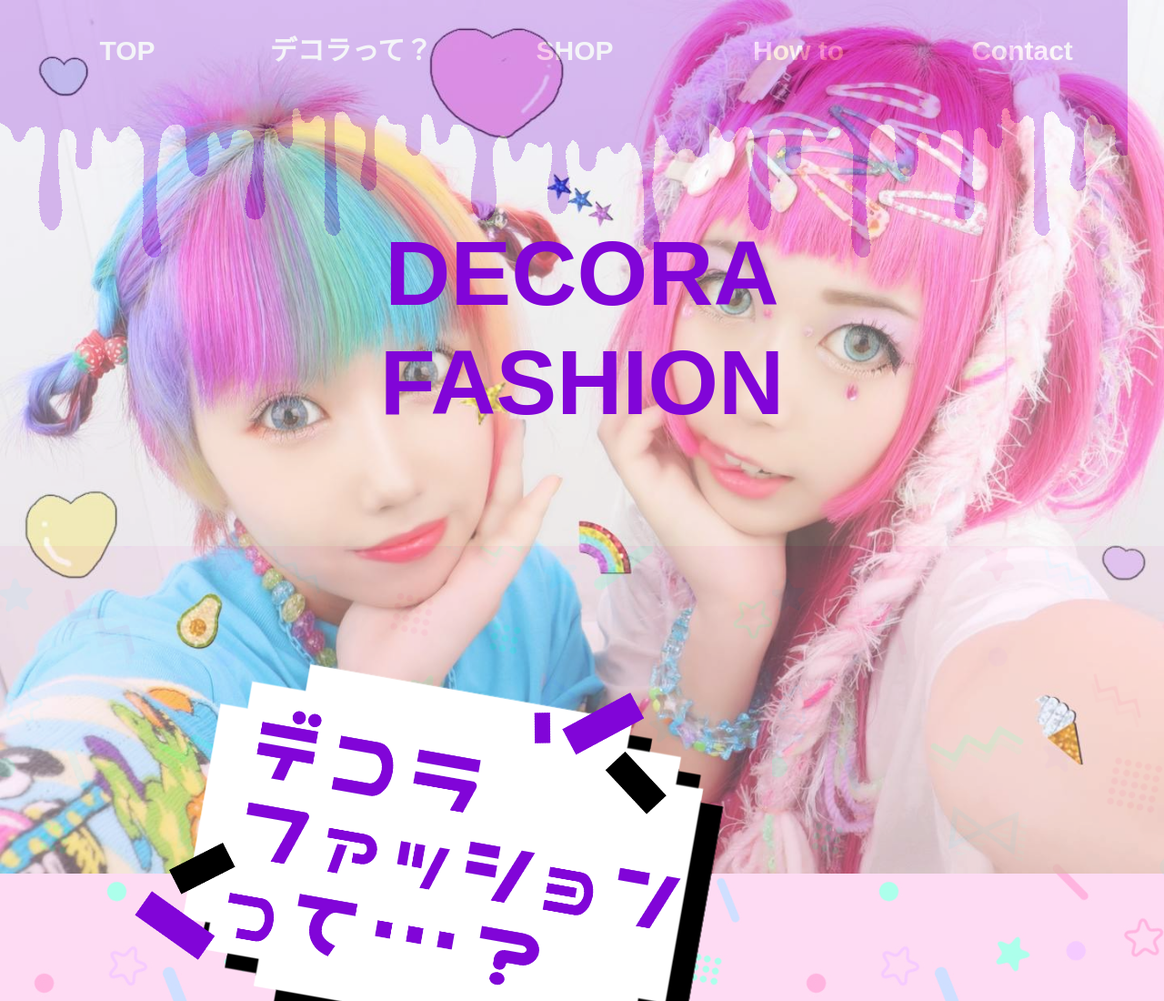
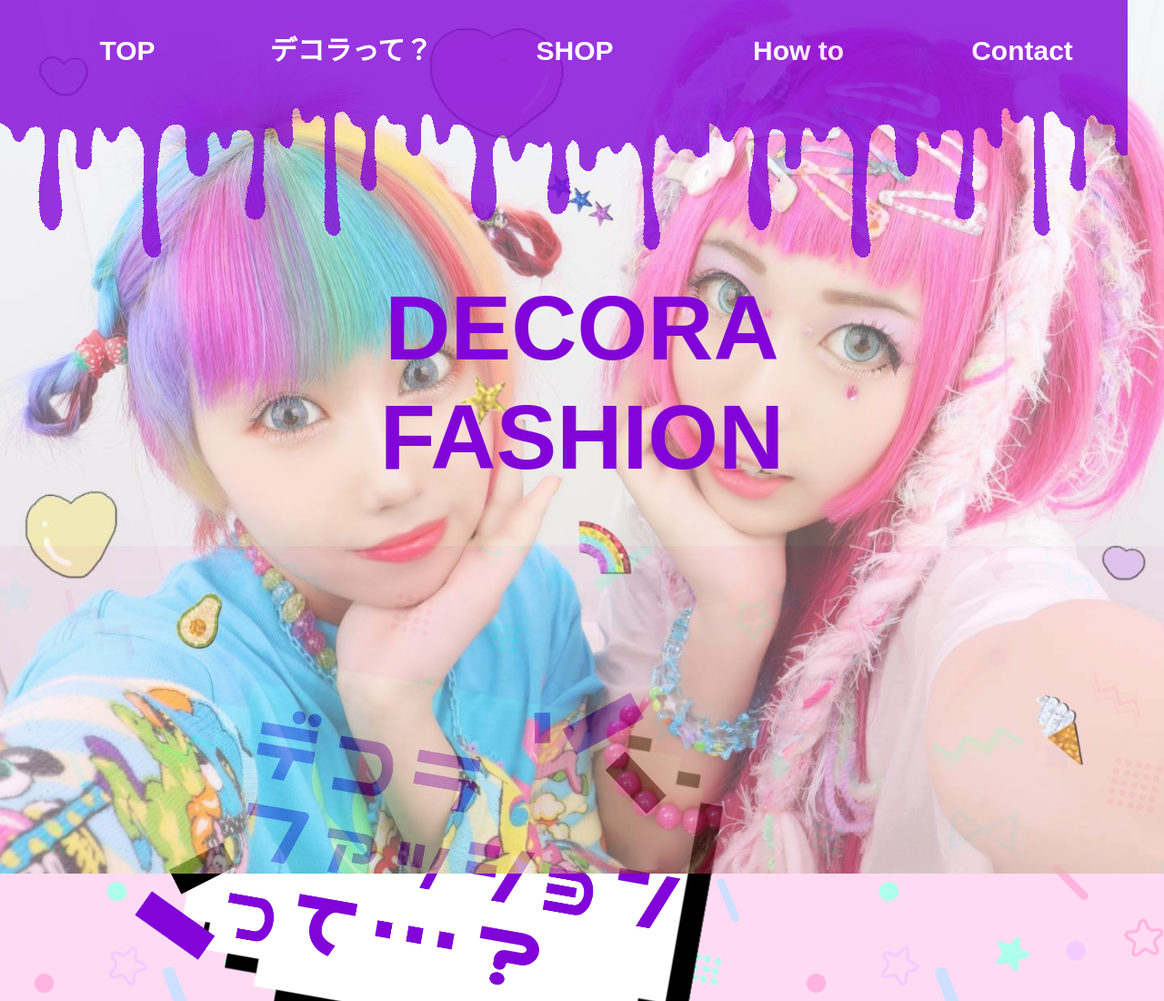
Before and after one commit to pinkeycrea/DECORA-FASHION, a plain HTML site: page index.html in a window 1280 px wide. Shown: the top 1100 px of the page at 91% size. Drawn offline with Linux system fonts and the light colour scheme.

Commit message:
ナビスクロールまで

```diff
--- a/style.css
+++ b/style.css
@@ -9,6 +9,48 @@ body {
 	font-family: vdl-megag, sans-serif;
 	font-style: normal;
 	font-weight: 900;
+}
+
+
+nav {
+	position: fixed;
+	overflow: hidden;
+	background-image: url("img/dorodoro.png");
+	padding-bottom: 190px;
+	padding-top: 10px;
+	padding-right: 10px;
+	z-index: 2;
+
+}
+
+nav li {
+	list-style-type: none;
+	float: left;
+	margin-top: 2px;
+	z-index: 2;
+}
+
+nav a {
+	font-size: 30px;
+	display: block;
+	text-decoration: none;
+	color: #fff;
+	margin: 14px 16px 0px 50px;
+	padding-top: 20px;
+	width: 180px;
+	height: 50px;
+	text-align: center;
+	line-height: 20px;
+	font-family: vdl-megag, sans-serif;
+	font-style: normal;
+	z-index: 2;
+
+
+}
+
+nav a:hover {
+	border-bottom: 3px solid #fff;
+	z-index: 2;
 }
 
 
@@ -39,12 +81,13 @@ h2 {
 	position: relative;
 	/*相対配置*/
 	height: 600px;
+	z-index: 1;
 
 }
 
 .example h1 {
 	position: absolute;
-	top: 50%;
+	top: 60%;
 	left: 50%;
 	-ms-transform: translate(-50%, -50%);
 	-webkit-transform: translate(-50%, -50%);
@@ -52,11 +95,12 @@ h2 {
 	margin: 0;
 	padding: 0;
 	/*文字の装飾は省略*/
+	z-index: 1;
 }
 
 .example h2 {
 	position: absolute;
-	top: 70%;
+	top: 80%;
 	left: 50%;
 	-ms-transform: translate(-50%, -50%);
 	-webkit-transform: translate(-50%, -50%);
@@ -64,10 +108,12 @@ h2 {
 	margin: 0;
 	padding: 0;
 	/*文字の装飾は省略*/
+	z-index: 1;
 }
 
 .example img {
 	opacity: 0.7;
+	z-index: 1;
 }
 
 
@@ -81,44 +127,8 @@ h2 {
 	/*Safari用ベンダープレフィックス*/
 	top: 0;
 	/*ブラウザの上からの距離はゼロ*/
+	z-index: 2;
 
-}
-
-nav {
-	position: fixed;
-	overflow: hidden;
-	background-image: url("img/dorodoro.png");
-	padding-bottom: 190px;
-	padding-top: 10px;
-	padding-right: 10px;
-
-}
-
-nav li {
-	list-style-type: none;
-	float: left;
-	margin-top: 2px;
-}
-
-nav a {
-	font-size: 30px;
-	display: block;
-	text-decoration: none;
-	color: #fff;
-	margin: 14px 16px 0px 50px;
-	padding-top: 20px;
-	width: 180px;
-	height: 50px;
-	text-align: center;
-	line-height: 20px;
-	font-family: vdl-megag, sans-serif;
-	font-style: normal;
-
-
-}
-
-nav a:hover {
-	border-bottom: 3px solid #fff;
 }
 
 #content1 img {
```
